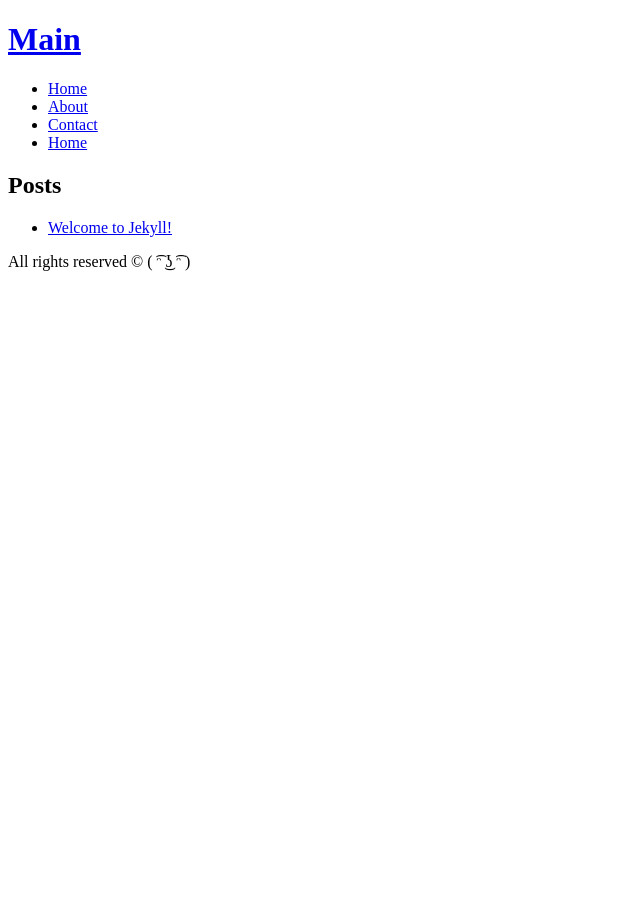
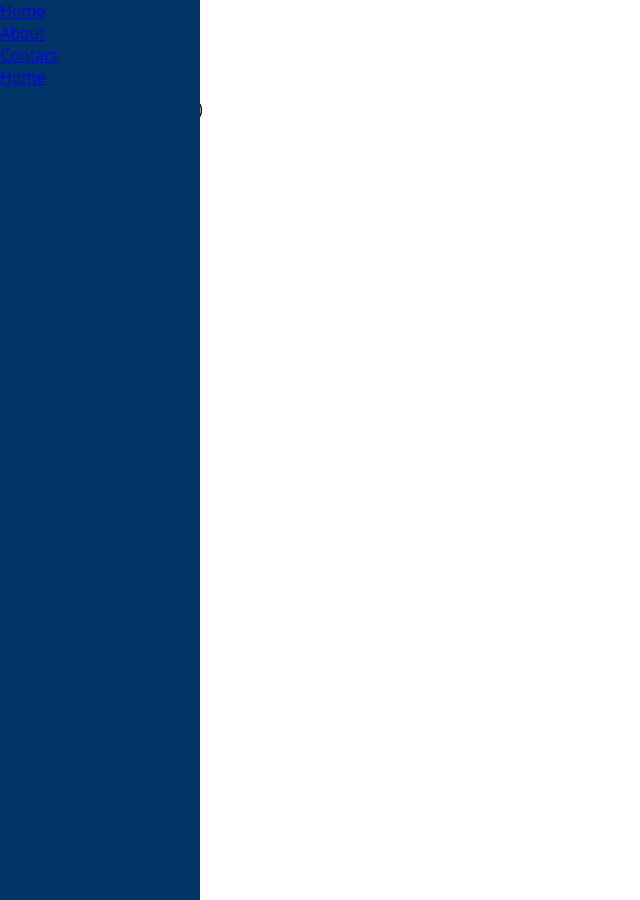
Before and after one commit to momzzze/My_Blog, a Jekyll site: the page built from index.html, in a window 1280 px wide. Shown: the whole page, without its empty margins (0-640 px from the left). Built offline with Jekyll 4.4.1, drawn with Linux system fonts in a browser that asks for light colours.

Commit message:
style problems

```diff
--- a/_layouts/main.html
+++ b/_layouts/main.html
@@ -5,7 +5,7 @@
     <meta charset="UTF-8">
     <meta name="viewport" content="width=device-width, initial-scale=1.0">
     <meta http-equiv="X-UA-Compatible" content="ie=edge">
-    <link rel="stylesheet" href="../_assets/css/site.css">
+    <link rel="stylesheet" href="../css/site.css">
     <title>{{site.title}}</title>
 </head>
 
```
Also changed, not shown: css/site.css (renamed from _assets/css/site.css), css/typography.css (renamed from _assets/css/typography.css).
